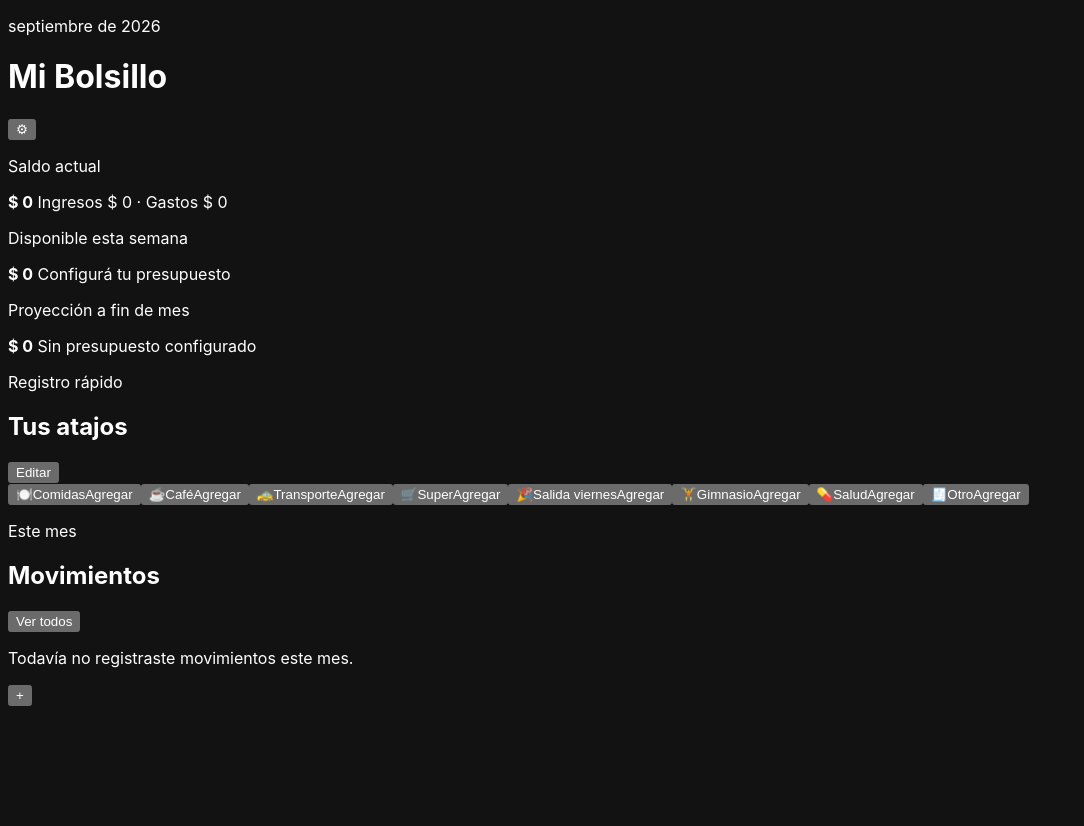
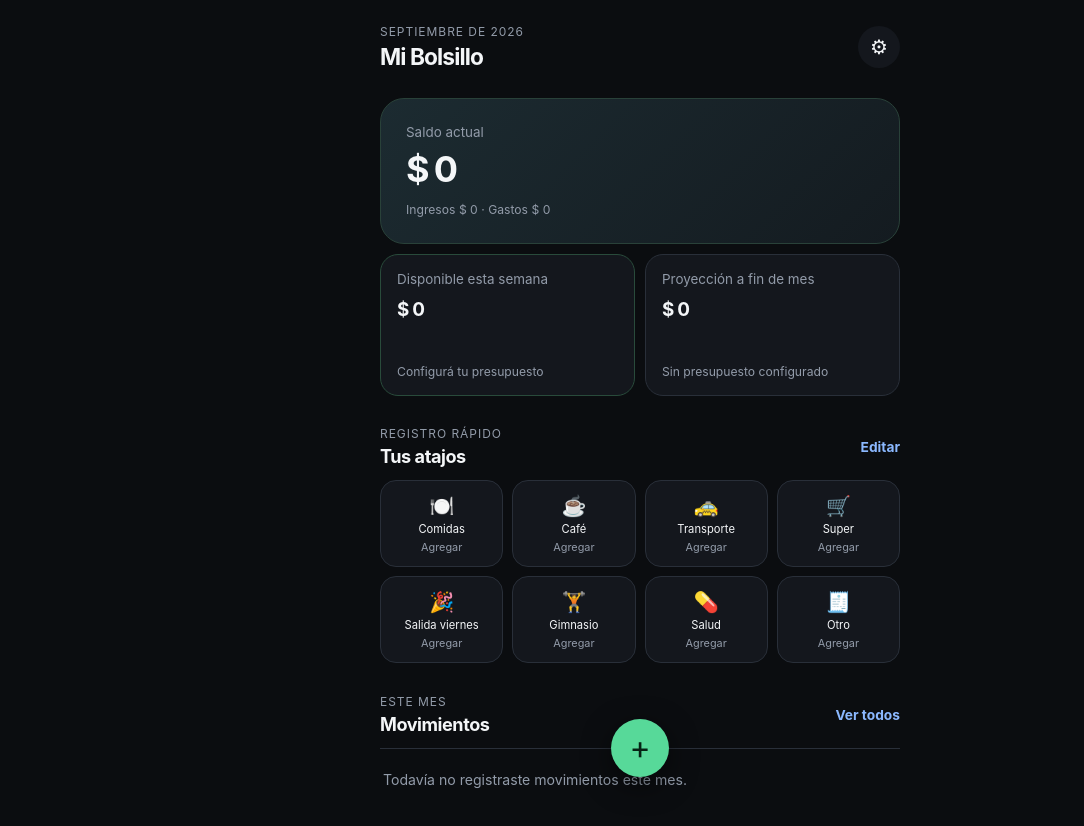
Before and after one commit to rodrigopalacios-droid/presupuestos, a plain HTML site: page index.html in a window 1280 px wide. Shown: the whole page, without its empty margins (0-1084 px from the left). Before the commit the page ends 800 px from the top, so only its background shows below. Drawn offline with Linux system fonts and the light colour scheme; no server answers.

Commit message:
Update styles.css

```diff
--- a/styles.css
+++ b/styles.css
@@ -1,2 +1,30 @@
-:root { color-scheme: dark; --bg:#0b0d10; --surface:#14171d; --surface-2:#1b2028; --line:#292f39; --text:#f4f6f8; --muted:#929ba9; --green:#57d999; --red:#ff7777; --blue:#8bb8ff; font-family: Inter, ui-sans-serif, system-ui, -apple-system, sans-serif; }
- .fixed-expenses { margin-top:18px; } .fixed-title { display:flex; align-items:center; justify-content:space-between; color:var(--muted); font-size:.8rem; } .fixed-item { display:grid; grid-template-columns:1fr 104px 27px; gap:7px; align-items:center; margin-top:8px; } .fixed-item input { margin:0; } .remove-fixed { border:0; background:none; color:var(--muted); font-size:1.2rem; padding:4px; }
+:root { color-scheme:dark; --bg:#0b0d10; --surface:#14171d; --surface-2:#1b2028; --line:#292f39; --text:#f4f6f8; --muted:#929ba9; --green:#57d999; --blue:#8bb8ff; font-family:Inter,ui-sans-serif,system-ui,-apple-system,sans-serif; }
+* { box-sizing:border-box; }
+body { margin:0; background:var(--bg); color:var(--text); }
+button,input,select { font:inherit; } button { cursor:pointer; }
+.app-shell { width:min(100%,560px); margin:auto; padding:calc(24px + env(safe-area-inset-top)) 20px 110px; }
+h1,h2,p { margin:0; } h1 { font-size:1.42rem; letter-spacing:-.04em; } h2 { font-size:1.13rem; letter-spacing:-.025em; }
+.topbar,.section-heading,.dialog-header { display:flex; align-items:center; justify-content:space-between; gap:14px; }
+.eyebrow { color:var(--muted); font-size:.75rem; margin-bottom:4px; text-transform:uppercase; letter-spacing:.08em; }
+.icon-button { border:0; background:var(--surface); color:var(--text); border-radius:50%; width:42px; height:42px; font-size:1.25rem; }
+.balance-card { margin-top:28px; padding:25px; background:linear-gradient(135deg,#1c2b31,#141b20); border:1px solid #294139; border-radius:24px; }
+.balance-card p,.metric-card p { color:var(--muted); font-size:.84rem; }
+.balance-card strong { display:block; margin:7px 0; font-size:2.25rem; letter-spacing:-.06em; }
+.balance-card span,.metric-card span { color:var(--muted); font-size:.76rem; }
+.metrics-grid { display:grid; grid-template-columns:1fr 1fr; gap:10px; margin:10px 0 30px; }
+.metric-card { min-height:142px; padding:16px; background:var(--surface); border:1px solid var(--line); border-radius:18px; display:flex; flex-direction:column; }
+.metric-card strong { margin:11px 0 7px; font-size:1.18rem; letter-spacing:-.04em; } .metric-card span { margin-top:auto; } .metric-card.accent { border-color:#294b3b; }
+.section-heading { margin:25px 0 13px; } .text-button { border:0; padding:6px 0; background:none; color:var(--blue); font-weight:650; font-size:.86rem; }
+.shortcuts { display:grid; grid-template-columns:repeat(4,1fr); gap:9px; }
+.shortcut { min-height:87px; padding:10px 5px; border:1px solid var(--line); border-radius:16px; color:var(--text); background:var(--surface); display:flex; flex-direction:column; align-items:center; justify-content:center; gap:4px; }
+.shortcut:active { transform:scale(.96); background:var(--surface-2); } .shortcut-icon { font-size:1.25rem; } .shortcut-name { overflow:hidden; text-overflow:ellipsis; max-width:100%; white-space:nowrap; font-size:.7rem; } .shortcut-value { color:var(--muted); font-size:.68rem; } .shortcut.empty { opacity:.48; border-style:dashed; }
+.movements-heading { margin-top:31px; } .movements { border-top:1px solid var(--line); } .movement { padding:14px 3px; border-bottom:1px solid var(--line); display:flex; align-items:center; gap:11px; }
+.movement-symbol { width:37px; height:37px; display:grid; place-items:center; border-radius:12px; background:var(--surface-2); } .movement-main { flex:1; min-width:0; } .movement-name { font-size:.9rem; white-space:nowrap; overflow:hidden; text-overflow:ellipsis; } .movement-date { color:var(--muted); font-size:.72rem; margin-top:3px; } .movement-value { font-size:.86rem; font-weight:700; } .movement-value.income { color:var(--green); } .movement-value.expense { color:#f7a1a1; } .empty-state { padding:22px 3px; color:var(--muted); font-size:.88rem; }
+.fab { position:fixed; bottom:calc(23px + env(safe-area-inset-bottom)); left:50%; transform:translateX(-50%); width:58px; height:58px; border:0; border-radius:50%; background:var(--green); color:#062214; box-shadow:0 8px 28px #0008; font-size:2rem; line-height:1; }
+dialog { width:min(calc(100% - 28px),480px); border:1px solid var(--line); border-radius:22px; padding:0; background:var(--surface); color:var(--text); box-shadow:0 20px 70px #000b; } dialog::backdrop { background:#000a; backdrop-filter:blur(3px); } dialog form { padding:20px; } dialog label { display:block; margin-top:16px; color:var(--muted); font-size:.8rem; }
+input,select { width:100%; border:1px solid var(--line); background:#0e1116; color:var(--text); border-radius:11px; margin-top:6px; padding:12px; outline:none; } input:focus,select:focus { border-color:var(--blue); }
+.segmented { display:grid; grid-template-columns:1fr 1fr; border-radius:12px; overflow:hidden; border:1px solid var(--line); margin-top:18px; } .segmented button { border:0; padding:11px; color:var(--muted); background:#0e1116; } .segmented button.selected { background:#26382f; color:var(--green); }
+.conversion-note,.helper { color:var(--muted); font-size:.78rem; min-height:1.1em; margin-top:8px; } .dialog-actions { display:flex; justify-content:flex-end; gap:10px; margin-top:24px; } .dialog-actions button { border:0; border-radius:11px; padding:11px 15px; font-weight:700; background:var(--green); color:#062214; } .dialog-actions .secondary { color:var(--text); background:var(--surface-2); }
+.rate-box { margin-top:9px; padding:11px; background:#0e1116; border-radius:11px; display:flex; align-items:center; justify-content:space-between; color:var(--muted); font-size:.78rem; } .shortcut-edit { display:grid; grid-template-columns:34px 1fr 95px; gap:8px; align-items:end; margin-top:12px; } .shortcut-edit input,.shortcut-edit label { margin:0; } .shortcut-edit .emoji-input { text-align:center; padding:10px 3px; }
+.fixed-expenses { margin-top:18px; } .fixed-title { display:flex; align-items:center; justify-content:space-between; color:var(--muted); font-size:.8rem; } .fixed-item { display:grid; grid-template-columns:1fr 104px 27px; gap:7px; align-items:center; margin-top:8px; } .fixed-item input { margin:0; } .remove-fixed { border:0; background:none; color:var(--muted); font-size:1.2rem; padding:4px; }
+@media (max-width:350px) { .app-shell { padding-left:14px; padding-right:14px; } .shortcuts { gap:6px; } .shortcut { min-height:76px; } .metric-card { padding:13px; } }
```
